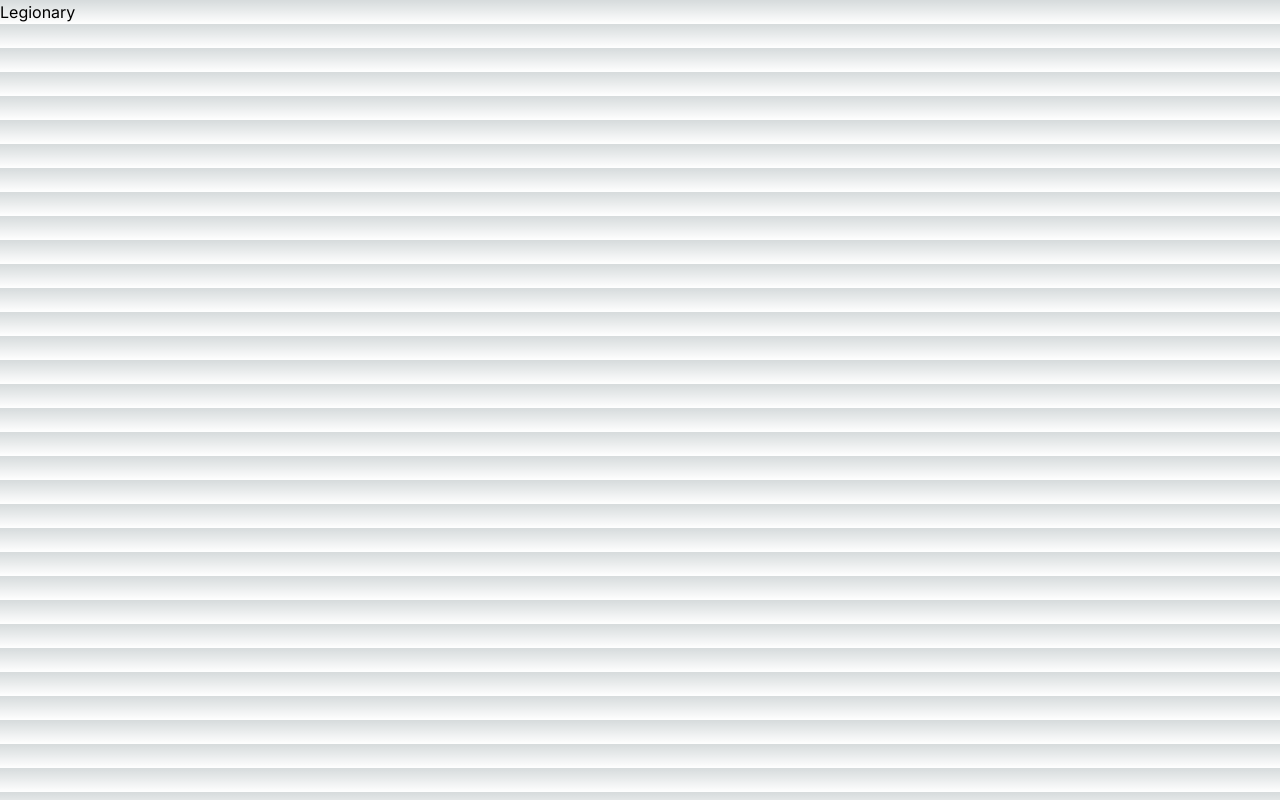
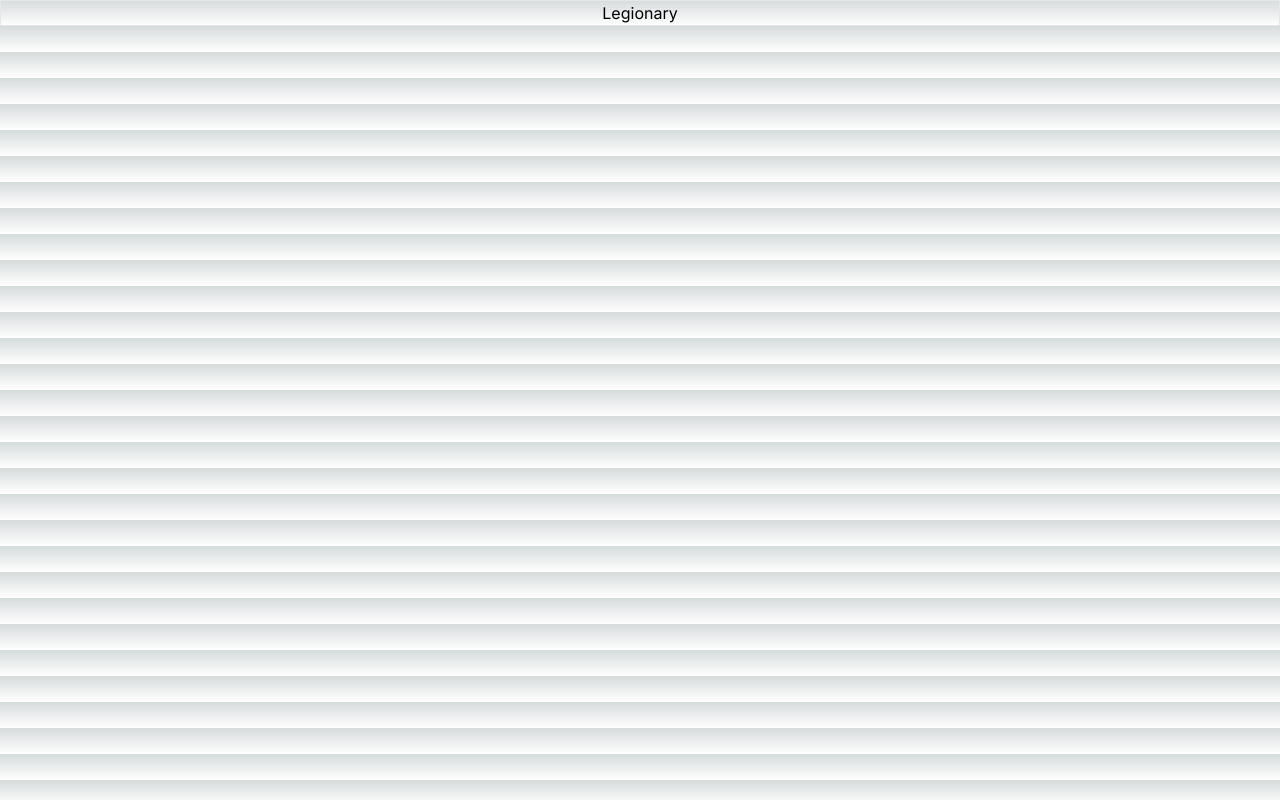
Before and after one commit to MichaelTae/interactive-history, a Next.js app: page /barracks/legionary in a window 1280 px wide. Built offline with nearby package versions, Linux system fonts and the light colour scheme.

Commit message:
added child layout

```diff
--- /dev/null
+++ b/app/barracks/layout.tsx
@@ -0,0 +1,14 @@
+export default function BarracksLayout({
+  children,
+}: {
+  children: React.ReactNode;
+}) {
+  return (
+    <section>
+      <div className='flex flex-col md:flex-row justify-center h-full border'>
+
+        {children}
+      </div>
+    </section>
+  );
+}
```
